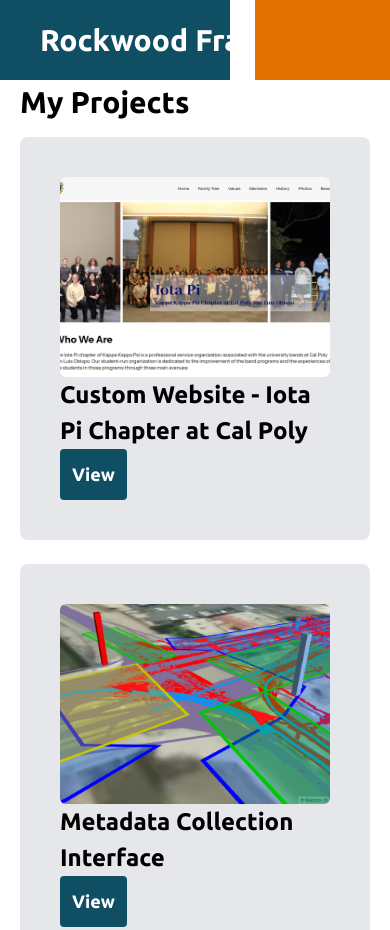
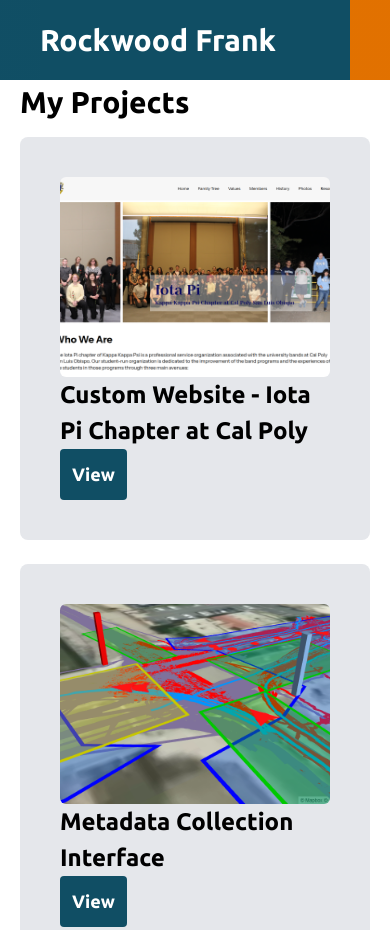
Before and after one commit to rockwoodfrank/portfolio, a Gatsby site: page / in a window 390 px wide. Shown: the top 930 px of the page. Built offline with nearby package versions, Linux system fonts and the light colour scheme; Gatsby itself is replaced by a stand-in of ours.

Commit message:
More responsive header

```diff
--- a/src/components/Header.jsx
+++ b/src/components/Header.jsx
@@ -4,11 +4,10 @@ export default function Header()
 {
     return (
         <>
-            <header className="flex justify-center bg-cyan-900 h-20">
-                <div className="w-full max-w-250 mx-10 flex items-center">
+            <header className="flex justify-center h-20 bg-linear-to-r from-cyan-900 from-50% to-amber-600 to-50%">
+                <div className="w-full max-w-250 mx-10 flex items-center bg-cyan-900">
                     <a className="font-bold text-3xl text-white" href="/">Rockwood Frank</a>
                 </div>
-                <div className="absolute top-0 right-0 w-40 h-20 bg-amber-600 border-l-25 border-white"/>
             </header>
 
         </>
```
